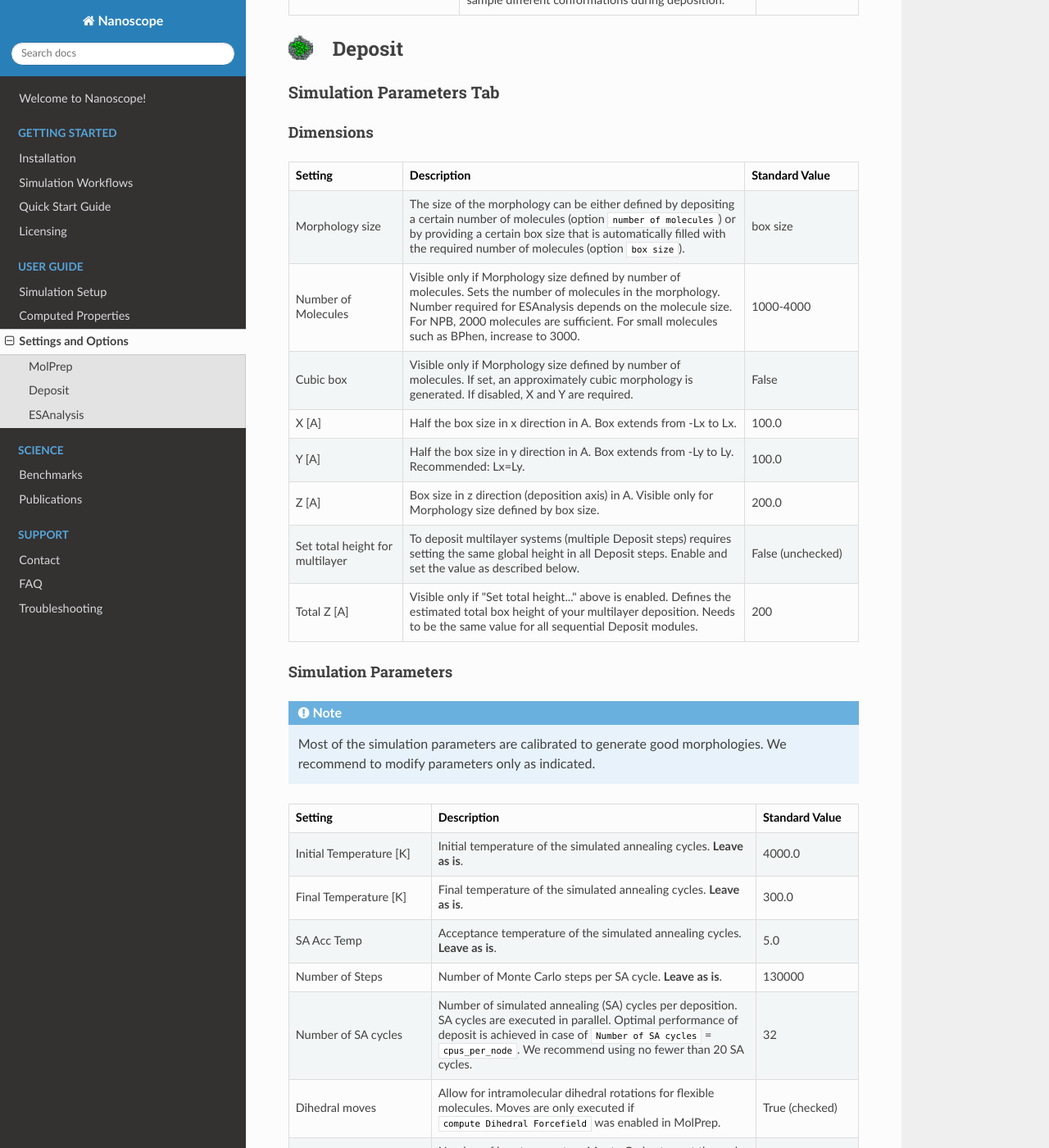
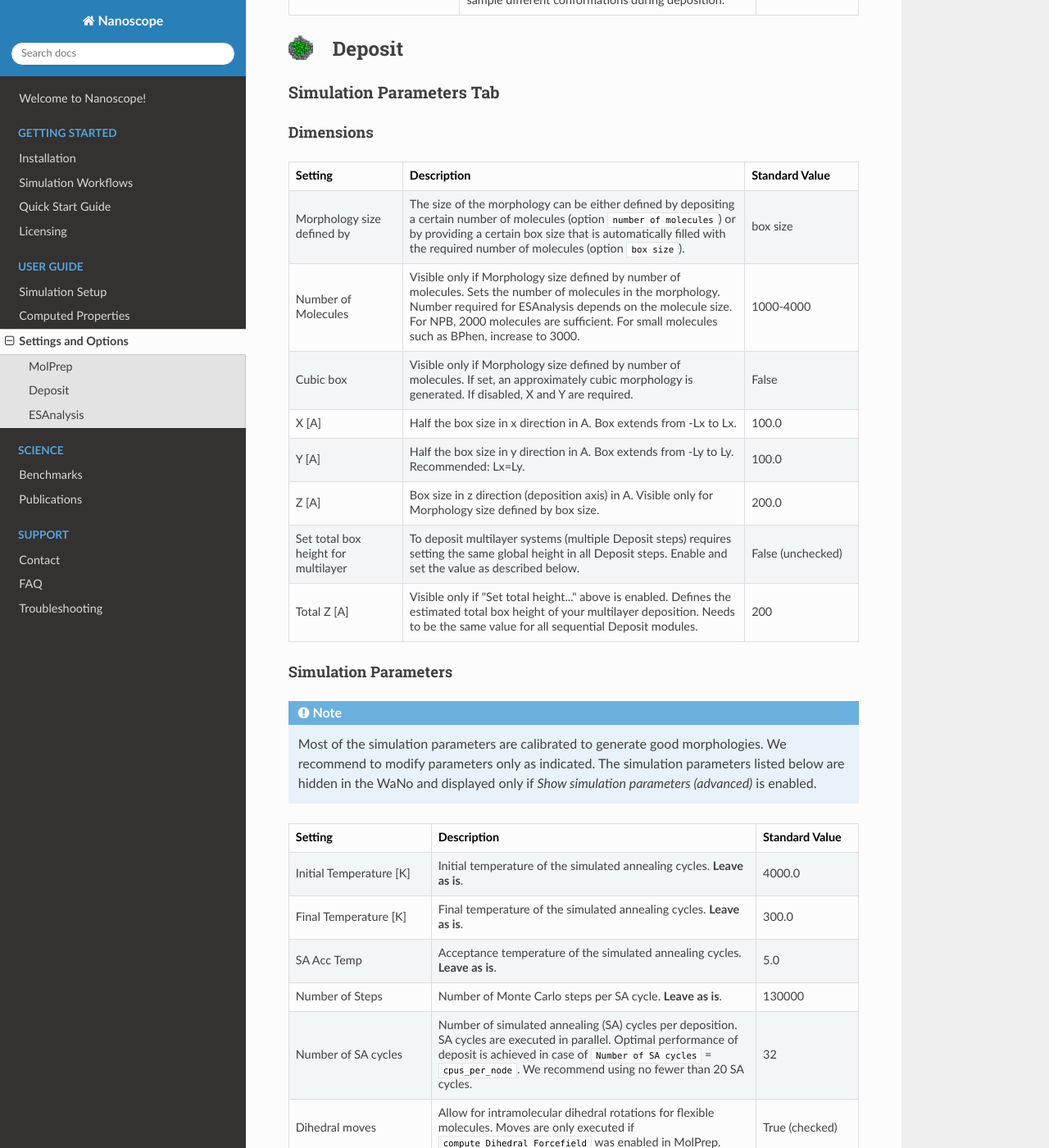
Before and after one commit to NanomatchGmbH/nanoscope-docs, a Sphinx documentation site: the page built from docs/source/user_guide/settings.rst, in a window 1280 px wide and 1400 px high, scrolled down 553 px. Shown: the whole window at 82% size. Built offline with Sphinx 7.4.7 and the Read the Docs theme 3.1.0, drawn with Linux system fonts in a browser that asks for light colours.

Commit message:
comments from ARtem

```diff
--- a/docs/source/user_guide/settings.rst
+++ b/docs/source/user_guide/settings.rst
@@ -145,7 +145,7 @@ Dimensions
         </thead>
          <tbody>
     <tr>
-      <td style="padding: 8px; border: 1px solid #ddd; overflow-wrap: break-word; white-space: normal;">Morphology size</td>
+      <td style="padding: 8px; border: 1px solid #ddd; overflow-wrap: break-word; white-space: normal;">Morphology size defined by</td>
       <td style="padding: 8px; border: 1px solid #ddd; overflow-wrap: break-word; white-space: normal;">The size of the morphology can be either defined by depositing a certain number of molecules (option <code>number of molecules</code>) or by providing a certain box size that is automatically filled with the required number of molecules (option <code>box size</code>).</td>
       <td style="padding: 8px; border: 1px solid #ddd; overflow-wrap: break-word; white-space: normal;">box size</td>
     </tr>
@@ -178,7 +178,7 @@ Dimensions
       <td style="padding: 8px; border: 1px solid #ddd; overflow-wrap: break-word; white-space: normal;">200.0</td>
     </tr>
     <tr>
-      <td style="padding: 8px; border: 1px solid #ddd; overflow-wrap: break-word; white-space: normal;">Set total height for multilayer</td>
+      <td style="padding: 8px; border: 1px solid #ddd; overflow-wrap: break-word; white-space: normal;">Set total box height for multilayer</td>
       <td style="padding: 8px; border: 1px solid #ddd; overflow-wrap: break-word; white-space: normal;">To deposit multilayer systems (multiple Deposit steps) requires setting the same global height in all Deposit steps. Enable and set the value as described below.</td>
       <td style="padding: 8px; border: 1px solid #ddd; overflow-wrap: break-word; white-space: normal;">False (unchecked)</td>
     </tr>
@@ -193,7 +193,7 @@ Dimensions
 Simulation Parameters
 ~~~~~~~~~~~~~~~~~~~~~
 
-.. note:: Most of the simulation parameters are calibrated to generate good morphologies. We recommend to modify parameters only as indicated.
+.. note:: Most of the simulation parameters are calibrated to generate good morphologies. We recommend to modify parameters only as indicated. The simulation parameters listed below are hidden in the WaNo and displayed only if `Show simulation parameters (advanced)` is enabled.
 
 .. This is the table in grid format. Update it here and let the LLM format it as HTML below.
 .. +--------------------+-------------------------------------------------------+----------------+
```
